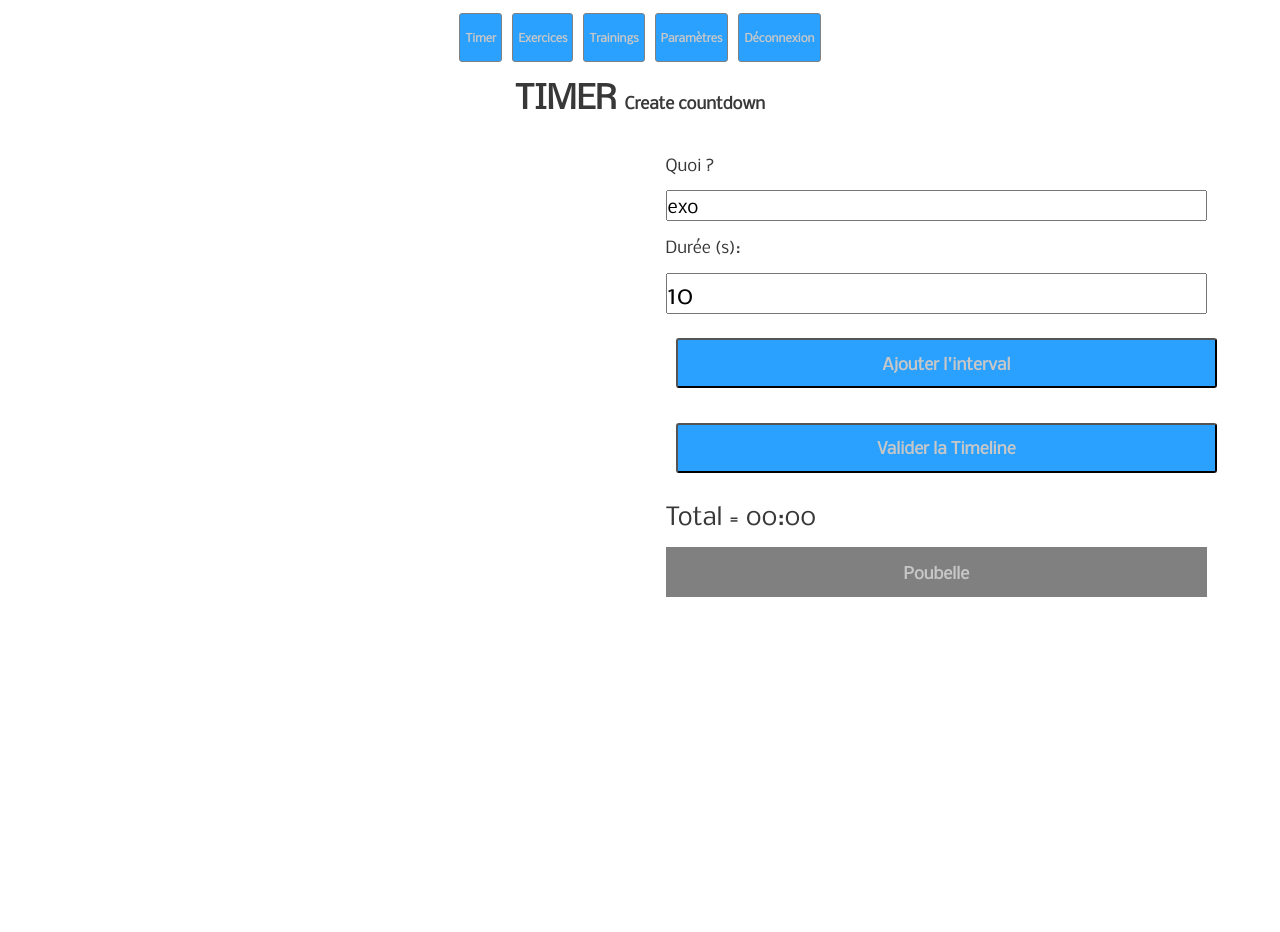
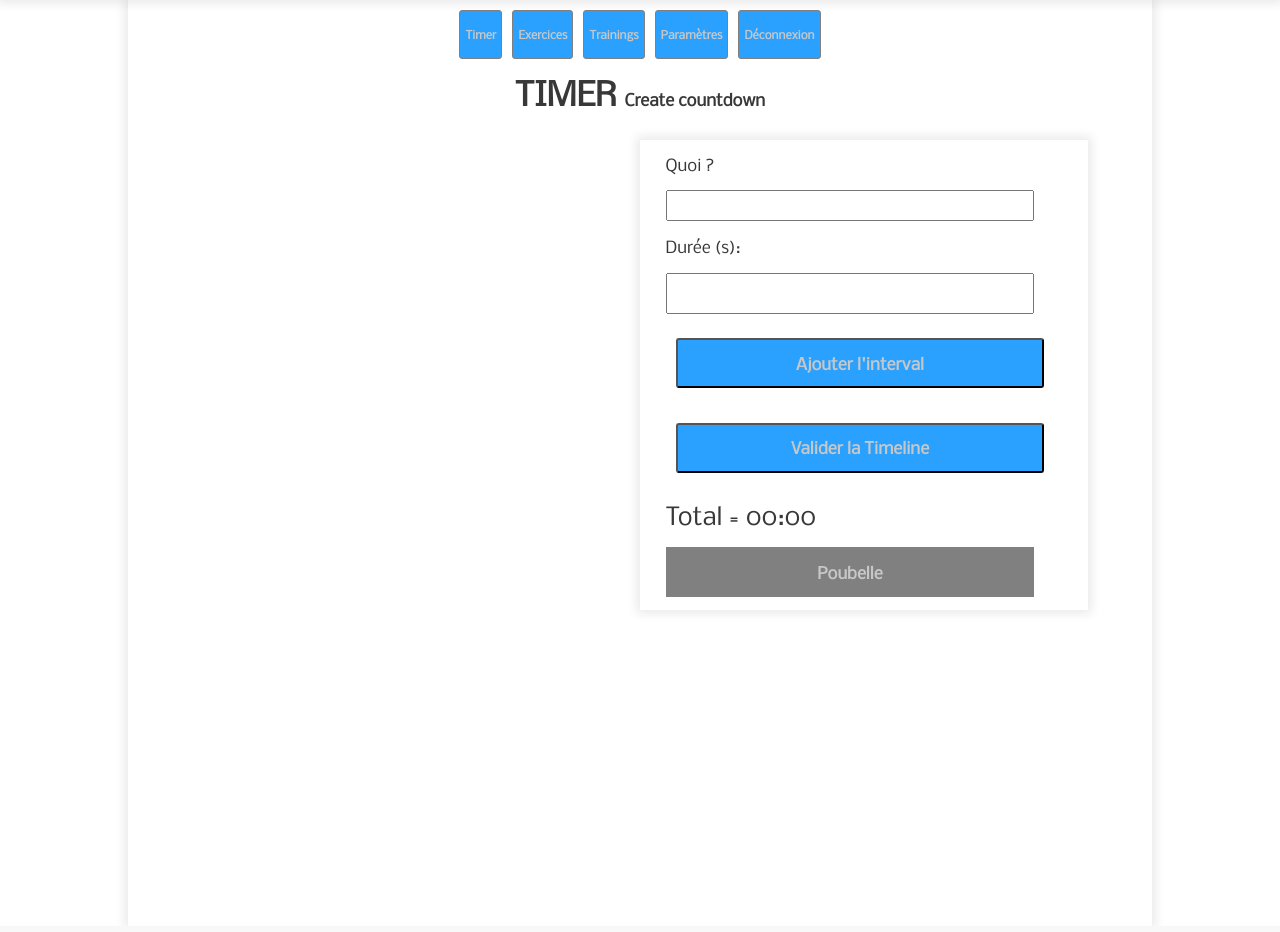
Before and after one commit to Ikodi-julien/chronoFit, a PHP site: page /indexTimer.php in a window 1280 px wide. After the commit the page ends 597 px from the top, so only its background shows below. Run offline with PHP 8.4, Linux system fonts and the light colour scheme.

Commit message:
Première release sur le serveur, juste module Timer

```diff
--- a/css/style.css
+++ b/css/style.css
@@ -14,14 +14,15 @@
   /* A remettre en plus clair qd ok */
   --color-font-light: rgb(199, 199, 199);
   --border-radius: 3px;
+  --box-shadow: 0 0 10px 3px rgba(30, 30, 30, 0.1);
 }
 
 /* --- GENERAL --- */
 * {
+  font-family: "nobileregular";
   margin: 0;
   padding: 0;
   box-sizing: border-box;
-  font-family: "nobileregular";
 }
 
 header {
@@ -69,8 +70,20 @@ img {
   min-height: 100vh;
   align-items: center;
   color: var(--color-font-dark);
-  padding: 8px;
+  padding: 5px;
   background-color: white;
+  margin: auto;
+  box-shadow: var(--box-shadow);
+}
+@media screen and (min-width: 700px) {
+  .container {
+    width: 80%;
+  }
+}
+@media screen and (min-width: 1400px) {
+  .container {
+    width: 60%;
+  }
 }
 .container h1 {
   width: 100%;
@@ -135,6 +150,19 @@ img {
   align-items: flex-start;
   justify-content: space-between;
   background-color: white;
+  box-shadow: var(--box-shadow);
+}
+@media screen and (min-width: 700px) {
+  .timer__creation {
+    right: 15%;
+    width: 35%;
+  }
+}
+@media screen and (min-width: 1400px) {
+  .timer__creation {
+    right: 25%;
+    width: 25%;
+  }
 }
 .timer__creation__intervalName {
   font-size: 18px;
--- a/scss/style.scss
+++ b/scss/style.scss
@@ -16,14 +16,15 @@
   /* A remettre en plus clair qd ok */
   --color-font-light: rgb(199, 199, 199);
   --border-radius: 3px;
+  --box-shadow: 0 0 10px 3px rgba(30, 30, 30, 0.1);
 }
 
 /* --- GENERAL --- */
 * {
+  font-family: "nobileregular";
   margin: 0;
   padding: 0;
   box-sizing: border-box;
-  font-family: "nobileregular";
 }
 
 header {
@@ -74,8 +75,18 @@ img {
   align-items: center;
   color: var(--color-font-dark);
   // border: 1px dashed red;
-  padding: 8px;
+  padding: 5px;
   background-color: white;
+  margin: auto;
+  box-shadow: var(--box-shadow);
+
+  @media screen and (min-width: 700px) {
+    width: 80%;
+  }
+
+  @media screen and (min-width: 1400px) {
+    width: 60%;
+  }
 
   & h1 {
     width: 100%;
@@ -151,7 +164,17 @@ img {
     align-items: flex-start;
     justify-content: space-between;
     background-color: white;
+    box-shadow: var(--box-shadow);
     // border: 1px dashed yellow;
+
+    @media screen and (min-width: 700px) {
+      right: 15%;
+      width: 35%;
+    }
+    @media screen and (min-width: 1400px) {
+      right: 25%;
+      width: 25%;
+    }
 
     &__intervalName {
       font-size: 18px;
--- a/timer/createTimerView.php
+++ b/timer/createTimerView.php
@@ -27,9 +27,9 @@ ob_start();
   <div class="timer__creation">
 
     <label for="intervalName">Quoi ?</label>
-    <input type="text" name="name" class="timer__creation__intervalName" id="intervalName" value="exo">
+    <input type="text" name="name" class="timer__creation__intervalName" id="intervalName" >
     <label for="duration">Durée (s):</label>
-    <input type="number" name="duration" class="timer__creation__duration" id="duration" value="10">
+    <input type="number" name="duration" class="timer__creation__duration" id="duration">
 
     <button id="addInterval" class="--big-button">Ajouter l'interval</button>
     <button id="goToReadTimelineButton" class="--big-button">Valider la Timeline</button>
@@ -58,7 +58,7 @@ ob_start();
 <div class="timer timer__read__hidden" id="timerRead">
   <div class="timer__read">
     <div class="timer__read__close" id="timerReadClose">X</div>
-    <div class="timer__read__exoName"id="exoNameDisplay">Le nom de l'exo</div>
+    <div class="timer__read__exoName"id="exoNameDisplay"></div>
     <div class="timer__timeDisplay"  id="timerDisplay">00:00</div>
 
     <div class="timer__controls">
@@ -71,8 +71,10 @@ ob_start();
         <button id="nextCountdown" class="--big-button">>></button>
       </div>
     </div>
-    <div class="timer__read__totalTime">Temps restant <span id="totalTimeDisplay"></span></div>
-    <div class="timer__read__nextExoName"id="nextExoNameDisplay">Le nom du next exo</div>
+    <div class="timer__read__row">
+      <div class="timer__read__totalTime">Total restant <span id="totalTimeDisplay"></span></div>
+      <div class="timer__read__nextExoName">Exo suivant : <span id="nextExoNameDisplay"></span></div>
+    </div>
 
   </div>
 </div>
```
Also changed, not shown: other parts of css/style.css (+58 -4 lines), other parts of scss/style.scss (+53 -7 lines), js/createTimer.js (+35 -25 lines), js/dist/createTimer.dev.js, 1 other file.
